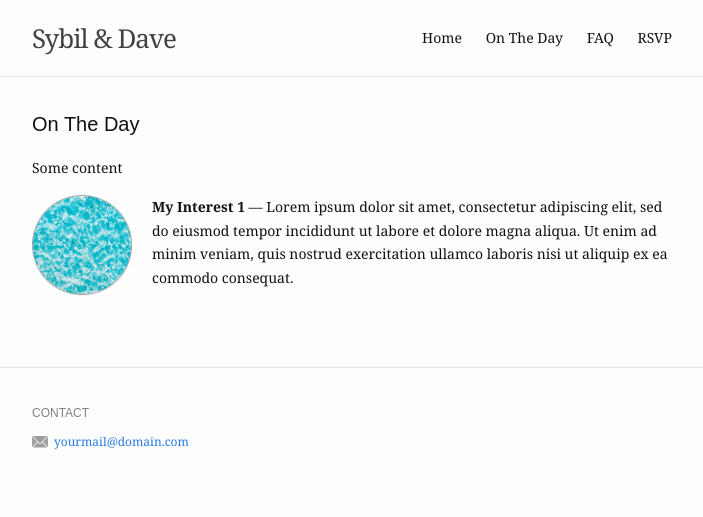
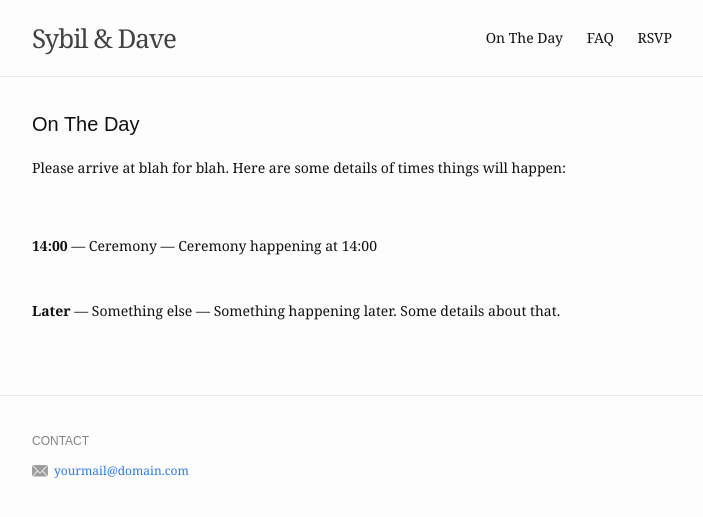
Before and after one commit to dlesomewhere/dlesomewhere.github.io, a Jekyll site: the page built from on_the_day.md, in a window 1280 px wide. Shown: the top 517 px of the page, without its empty margins (288-991 px from the left). Built offline with Jekyll 4.4.1, drawn with Linux system fonts in a browser that asks for light colours.

Commit message:
Add some placeholder content

```diff
--- a/_config.yml
+++ b/_config.yml
@@ -8,8 +8,6 @@ og_image: /assets/img/main-image.jpg
 
 header:
   pages:
-    - name: Home
-      slug: /
     - name: On The Day
       slug: /on_the_day
     - name: FAQ
--- a/_layouts/events.html
+++ b/_layouts/events.html
@@ -13,14 +13,13 @@
 
           {% for item in page.items %}
           <div class="work-item">
-            <img
-              src="{{ item.image.src | absolute_url }}"
-              alt="{{ item.image.alt }}"
-              class="work-bubble"
-            />
             <span class="work-text">
-              <strong>{{ item.title }}</strong>
+              <strong>{{ item.time }}</strong>
               &mdash;
+
+              {{ item.title }}
+              &mdash;
+
               {{ item.description }}
             </span>
           </div>
--- a/on_the_day.md
+++ b/on_the_day.md
@@ -3,11 +3,15 @@ layout: events
 title: On The Day
 slug: /on_the_day
 items:
-  - title: My Interest 1
-    image:
-      src: /assets/img/work/water.png
-      alt: water
-    description: Lorem ipsum dolor sit amet, consectetur adipiscing elit, sed do eiusmod tempor incididunt ut labore et dolore magna aliqua. Ut enim ad minim veniam, quis nostrud exercitation ullamco laboris nisi ut aliquip ex ea commodo consequat.
+  - title: Ceremony
+    time: "14:00"
+    description: Ceremony happening at 14:00
+  - title: Something else
+    time: "Later"
+    description: Something happening later. Some details about that.
 ---
 
-Some content
+<p>
+Please arrive at blah for blah. Here are some details of times things will happen:
+</p>
+<br />
```
Also changed, not shown: index.md (+15 -1 lines).
